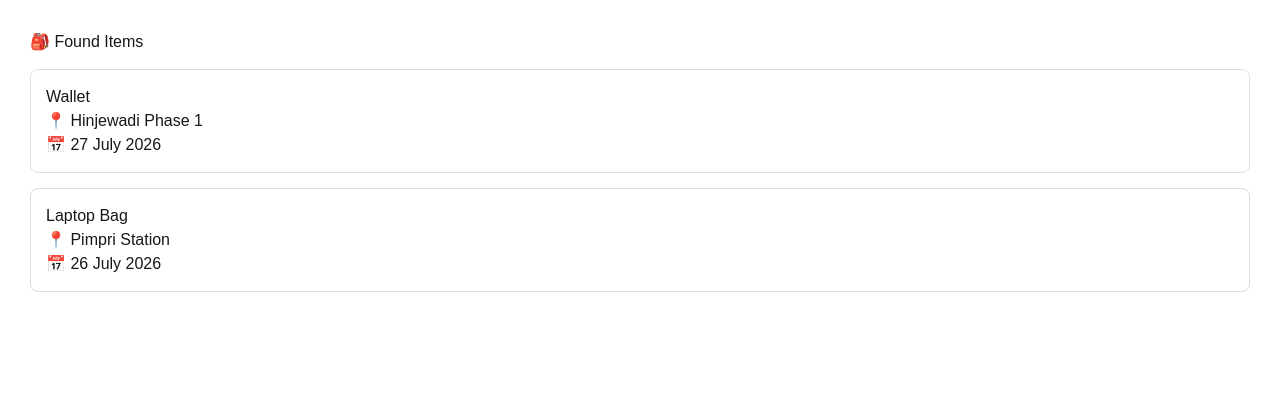
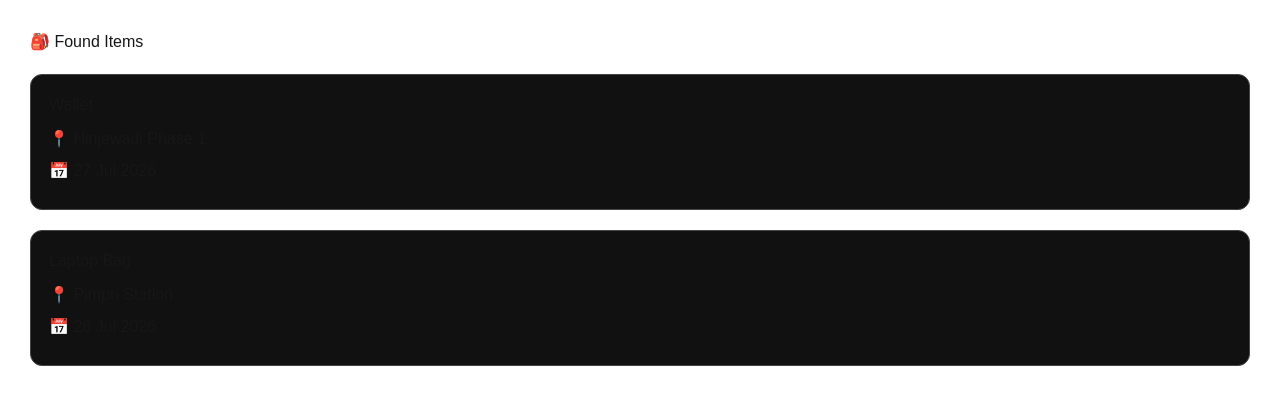
Before and after one commit to umeshtilak91/lost-found-platform, a Next.js app in the folder frontend/: page /found in a window 1280 px wide. Shown: the top 404 px of the page. Built offline with nearby package versions, Linux system fonts and the light colour scheme.

Commit message:
Add lost item search and image display

```diff
--- a/frontend/app/lost/page.tsx
+++ b/frontend/app/lost/page.tsx
@@ -5,12 +5,15 @@ import ItemCard from "../../components/ItemCard";
 import type { Item } from "../../types/item";
 
 export default function LostPage() {
+  const [lostItems, setLostItems] = useState<Item[]>([]);
+  const [search, setSearch] = useState("");
 
-    const [lostItems, setLostItems] = useState<Item[]>([]);
   useEffect(() => {
     async function fetchLostItems() {
       try {
-      const response = await fetch("http://localhost:5000/api/lost-items");
+        const response = await fetch(
+          "http://localhost:5000/api/lost-items"
+        );
 
         if (!response.ok) {
           throw new Error(`HTTP Error: ${response.status}`);
@@ -25,18 +28,82 @@ export default function LostPage() {
 
     fetchLostItems();
   }, []);
+
+  const filteredItems = lostItems.filter((item) => {
+    const searchText = search.toLowerCase();
+
+    return (
+      item.name.toLowerCase().includes(searchText) ||
+      item.location.toLowerCase().includes(searchText)
+    );
+  });
+
   return (
     <main style={{ padding: "30px" }}>
       <h1>🔍 Lost Items</h1>
 
-      {lostItems.map((item) => (
+      <input
+        type="text"
+        placeholder="Search by item name or location..."
+        value={search}
+        onChange={(e) => setSearch(e.target.value)}
+        style={{
+          width: "100%",
+          maxWidth: "500px",
+          padding: "12px",
+          marginTop: "15px",
+          borderRadius: "8px",
+          border: "1px solid #555",
+          fontSize: "16px",
+          background: "#111",
+          color: "white",
+        }}
+      /><button
+  onClick={() => setSearch("")}
+  style={{
+    marginLeft: "10px",
+    padding: "12px 18px",
+    borderRadius: "8px",
+    border: "1px solid #555",
+    cursor: "pointer",
+  }}
+>
+  Clear
+</button>
+
+      <div
+        style={{
+          display: "grid",
+          gridTemplateColumns: "repeat(auto-fit, minmax(280px, 1fr))",
+          gap: "20px",
+          marginTop: "20px",
+        }}
+      >
+        {filteredItems.length > 0 ? (
+  filteredItems.map((item) => (
     <ItemCard
       key={item.id}
       name={item.name}
       location={item.location}
       date={item.date}
+      description={item.description}
+      image={item.image}
     />
-      ))}
+  ))
+) : (
+  <p
+    style={{
+      gridColumn: "1 / -1",
+      textAlign: "center",
+      padding: "40px",
+      color: "#aaa",
+      fontSize: "18px",
+    }}
+  >
+    🔍 No lost items found.
+  </p>
+)}
+      </div>
     </main>
   );
 }
--- a/frontend/components/ItemCard.tsx
+++ b/frontend/components/ItemCard.tsx
@@ -2,27 +2,64 @@ type ItemCardProps = {
   name: string;
   location: string;
   date: string;
+  description?: string;
+  image: string | null;
 };
 
 export default function ItemCard({
   name,
   location,
   date,
+  description,
+  image,
 }: ItemCardProps) {
+  const formattedDate = new Date(date).toLocaleDateString("en-IN", {
+    day: "2-digit",
+    month: "short",
+    year: "numeric",
+  });
+
   return (
     <div
       style={{
-        border: "1px solid #ddd",
-        padding: "15px",
-        marginTop: "15px",
-        borderRadius: "8px",
+        border: "1px solid #444",
+        borderRadius: "12px",
+        overflow: "hidden",
+        background: "#111",
+        marginTop: "20px",
       }}
     >
-      <h3>{name}</h3>
+      {image && (
+        <img
+          src={`http://localhost:5000/uploads/${image}`}
+          alt={name}
+          style={{
+            width: "100%",
+            height: "260px",
+            objectFit: "contain",
+            display: "block",
+            background: "#222",
+          }}
+        />
+      )}
 
-      <p>📍 {location}</p>
+      <div style={{ padding: "18px" }}>
+        <h2 style={{ margin: "0 0 10px 0" }}>{name}</h2>
 
-      <p>📅 {date}</p>
+        <p style={{ margin: "8px 0" }}>
+          📍 {location}
+        </p>
+
+        <p style={{ margin: "8px 0" }}>
+          📅 {formattedDate}
+        </p>
+
+        {description && (
+          <p style={{ margin: "12px 0 0 0", color: "#bbb" }}>
+            📝 {description}
+          </p>
+        )}
+      </div>
     </div>
   );
 }
--- a/frontend/types/item.ts
+++ b/frontend/types/item.ts
@@ -3,4 +3,7 @@ export type Item = {
   name: string;
   location: string;
   date: string;
+  description: string;
+  image: string | null;
+  created_at: string;
 };
```
Lines whose indentation alone changed are shown as unchanged.
